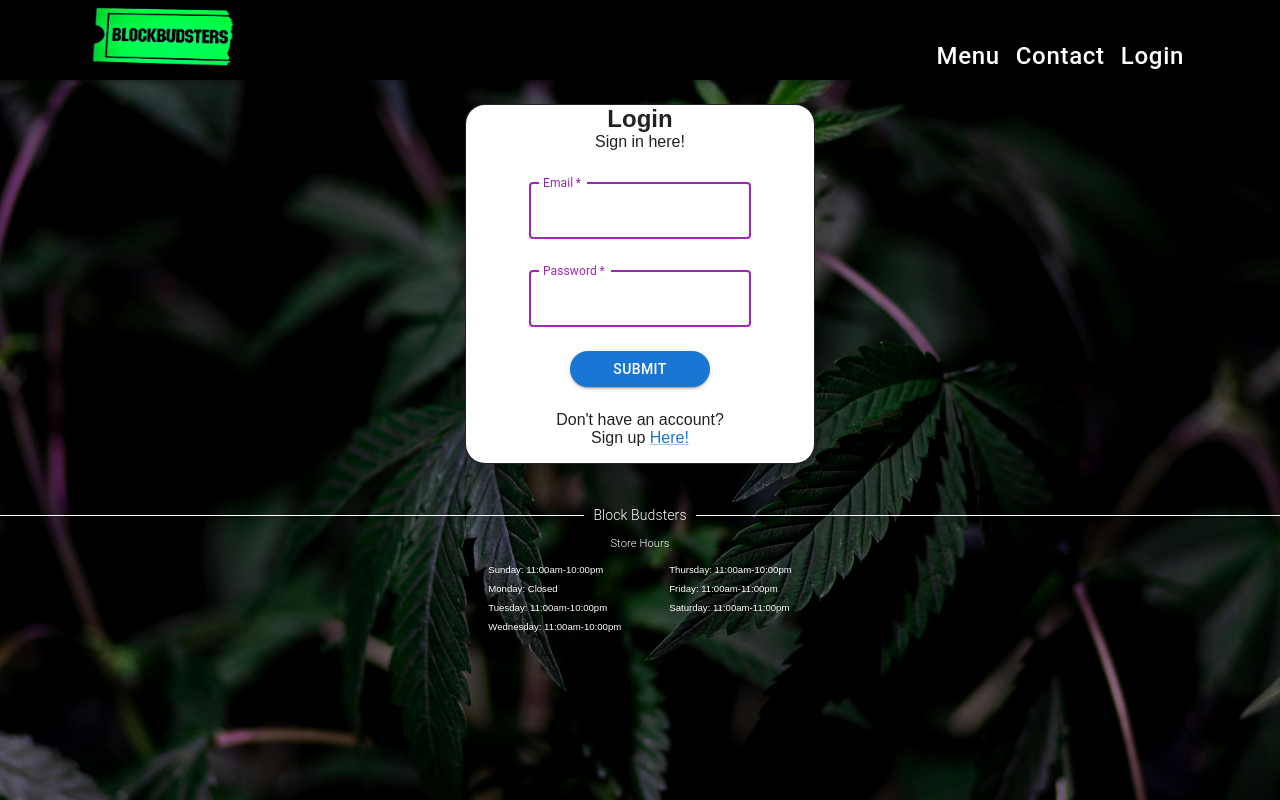
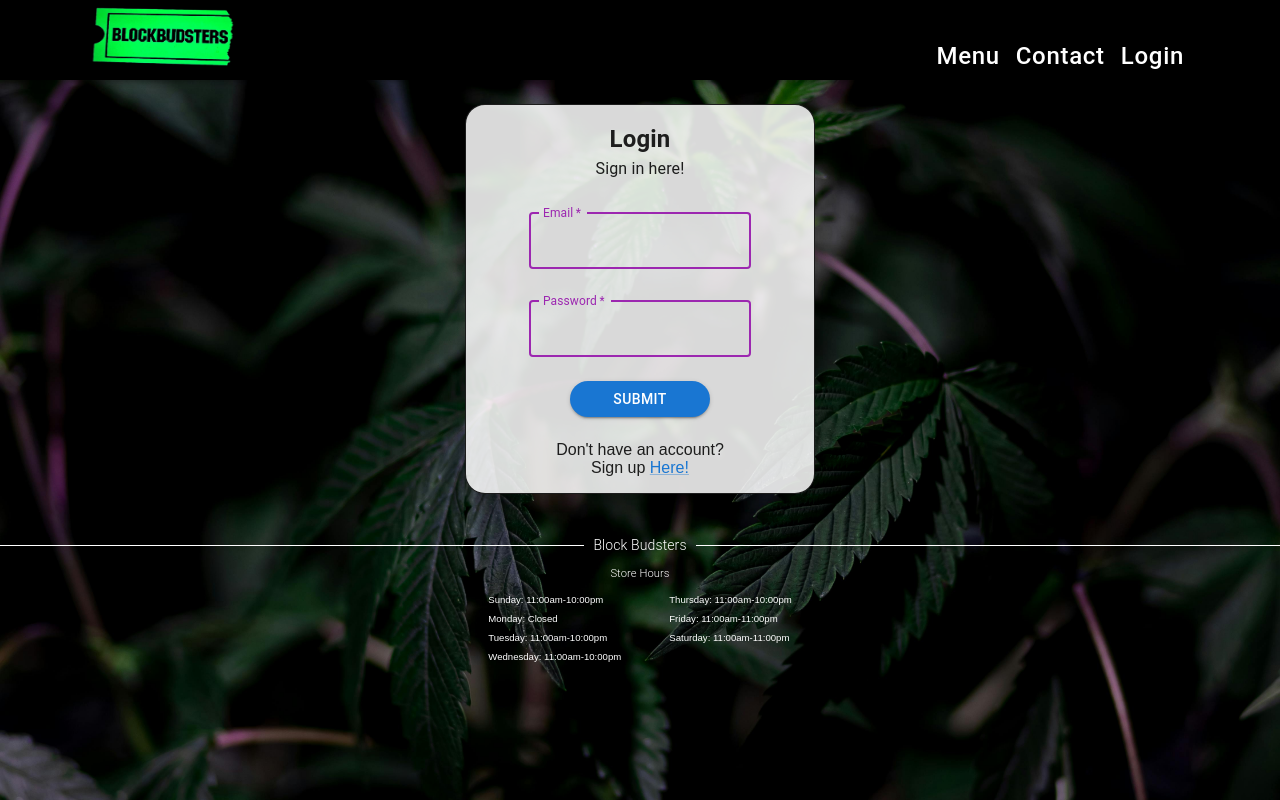
Before and after one commit to TimL94/BlockBudsters, a React (Vite) app in the folder client/: page /Login in a window 1280 px wide. Both pictures are taken after a click on the button "YES". Built offline with nearby package versions, Linux system fonts and the light colour scheme.

Commit message:
more UI updates

```diff
--- a/client/src/pages/Home.jsx
+++ b/client/src/pages/Home.jsx
@@ -32,7 +32,7 @@ function Home() {
                                 }}
                                 >New Customer?
                                 </Divider>
-                    <Typography variant="body1" sx={{ m: 3 }}>Create a new account <Link to='/Login' style={{ textDecoration: 'underline'}}>Here!</Link></Typography>
+                    <Typography variant="body1" sx={{ m: 3 }}>Create a new account <Link to='/NewUser' style={{ textDecoration: 'underline'}}>Here!</Link></Typography>
                     <Divider sx={{
                                 fontStyle:'italic',
                                 "&::before, &::after": {
--- a/client/src/pages/Login.jsx
+++ b/client/src/pages/Login.jsx
@@ -4,7 +4,8 @@ import {
     Paper,
     TextField,
     Button,
-    Link
+    Link,
+    Typography
 } from "@mui/material";
 import { LOGIN_USER } from "../utils/mutations";
 import { useMutation } from '@apollo/client';
@@ -67,12 +68,14 @@ function Login() {
             >
                 <Paper
                     elevation={24}
-                    sx={{ borderRadius:5, border:1}}
+                    sx={{ borderRadius:5, border:1, backgroundColor: 'rgba(255, 255, 255, 0.85)',}}
                 >
+                    <Typography sx={{mt:2}}>
                     <h2>
                         Login
                     </h2>
                     Sign in here!
+                    </Typography>
                     <Box
                         component="form"
                         sx={{
--- a/client/src/pages/NewUser.jsx
+++ b/client/src/pages/NewUser.jsx
@@ -66,7 +66,7 @@ import {
             }
           }}
         >
-          <Paper elevation={24} sx={{ borderRadius: 5, border: 1 }}>
+          <Paper elevation={24} sx={{ backgroundColor: 'rgba(255, 255, 255, 0.85)', borderRadius: 5, border: 1 }}>
             <Typography sx={{ mt: 2 }}>
               <h2>Create New Account</h2>
             </Typography>
```
